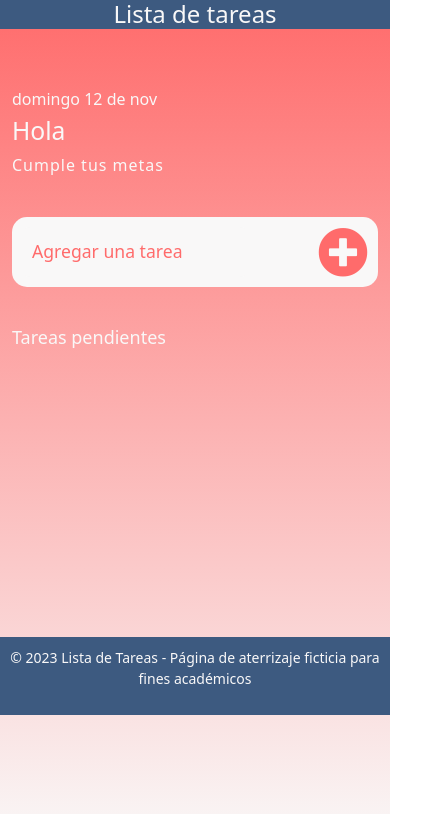
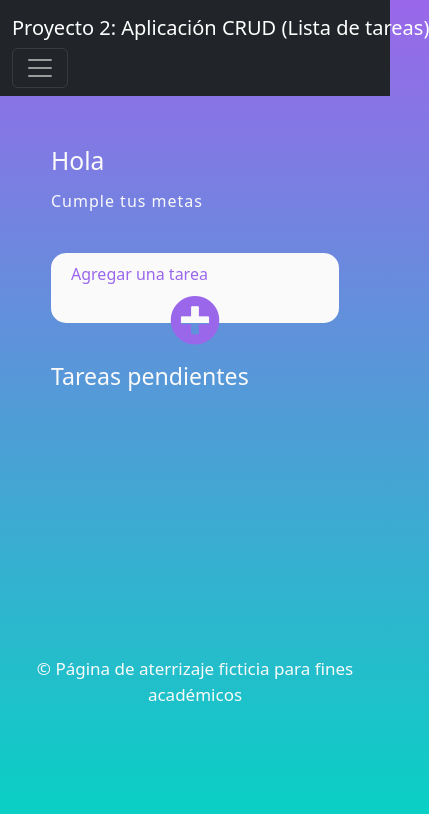
Before and after one commit to Janispamela/Proyecto-2-CRUD, a plain HTML site: page index.html in a window 390 px wide. Shown: the whole page, 429 px wide, since content can reach past the window. Drawn offline with nearby package versions, Linux system fonts and the light colour scheme.

Commit message:
Quinto commit

```diff
--- a/CSS/style.css
+++ b/CSS/style.css
@@ -1,48 +1,3 @@
-/* Responsivo */
-@media screen and (max-width: 600px) {
-    body {
-        font-size: 14px;
-    }
-
-    header h1 {
-        font-size: 20px;
-    }
-
-    #fecha {
-        padding: 20px 15px 5px 0;
-    }
-
-    .agregar-tarea {
-        height: 100px;
-        margin: 20px 0;
-    }
-
-    .agregar-tarea i {
-        font-size: 40px;
-    }
-
-    .agregar-tarea input {
-        font-size: 1rem;
-    }
-
-    .seccion-tarea h3 {
-        font-size: 18px;
-    }
-
-    .seccion-tarea li {
-        padding: 10px;
-    }
-
-    .seccion-tarea i {
-        font-size: 16px;
-    }
-
-    .seccion-tarea ul p {
-        font-size: 1rem;
-    }
-}
-
-/* Estilos Generales */
 * {
     box-sizing: border-box;
     padding: 0;
@@ -50,43 +5,35 @@
 }
 
 :root {
-    --white: #F9F8F8;
-    --pink: #FF6B6B;
-    --teal: #00A79D;
-    --indigo: #3D5A80;
-    --yellow: #FFD700;
+   --white: #fafafb;
+   --purple:#9a67ea;
+   --blue-light:#04d4c3;
+   --blue-dark:#2a73c2;
+   --green: #2c7b90;
+
 }
 
 body {
-    background: linear-gradient(to bottom, var(--pink), var(--white));
+    background: linear-gradient(to bottom,var(--purple),var(--blue-light));
     height: 100vh;
     font-family: 'Prompt', sans-serif;
 }
 
 .container {
-    max-width: 100%;
-    width: 400px;
-    height: 600px;
+    max-width: 80%;
+    width: 350px;
+    height: 550px;
     margin: 0 auto;
-    padding: 0 30px;
 }
 
-/* Estilos de Header */
-header {
 
-    background-color: var(--indigo);
-    color: var(--white);
-    padding: 0px 0;
-    text-align: center;
-}
+/*PERFIL*/
 
-header h1 {
-    font-size: 24px;
-}
 
-/* Estilos de Perfil */
+
 .perfil h2 {
     color: var(--white);
+    padding: 50px 0 5px 0px;
 }
 
 .perfil span {
@@ -94,32 +41,24 @@ header h1 {
     letter-spacing: 1px;
 }
 
-#fecha {
+#fechanv a {
     color: var(--white);
-    padding: 50px 15px 5px 0px;
 }
 
-/* Estilos de Agregar Tarea */
+
+
+
+/*AGREGAR TAREA*/
+
 .agregar-tarea {
-    background-color: var(--white);
-    width: 100%;
+    background-color: var(--white) ;
+    border-radius: 15px;
     height: 70px;
-    border-radius: 15px;
-    padding: 10px 10px;
     display: flex;
     align-items: center;
-    gap: 70px;
+    gap: 20px;
+    padding: 10px;
     margin: 40px 0;
-}
-
-.agregar-tarea i {
-    font-size: 50px;
-    color: var(--pink);
-}
-
-.agregar-tarea i:hover {
-    transform: scale(1.1);
-    cursor: pointer;
 }
 
 .agregar-tarea input {
@@ -129,46 +68,61 @@ header h1 {
     border: none;
     background-color: var(--white);
     padding-left: 10px;
+
+}
+.agregar-tarea input::placeholder {
+   font-size: 1rem;
+   color: var(--purple);
 }
 
-.agregar-tarea input::placeholder {
-    font-size: 1.1rem;
-    color: var(--pink);
+.agregar-tarea i{
+    font-size: 50px;
+    color: var(--purple);
+
+}
+.agregar-tarea i:hover {
+    transform: scale(1.1);
+    cursor: pointer;
 }
 
-/* Estilos de Sección de Tarea */
+
+
+/*SECCION DE TAREA */
+
 .seccion-tarea h3 {
+    color: var(--white);
     margin-bottom: 20px;
-    color: var(--white);
 }
 
 .seccion-tarea li {
     display: flex;
     align-items: center;
     justify-content: space-between;
-    background: linear-gradient(to bottom, var(--white), var(--yellow));
+    background: linear-gradient(to bottom,var(--blue-dark),var(--green));
     border-radius: 15px;
+    padding: 10px;
     color: var(--white);
-    padding: 10px;
     margin: 5px 0;
+
+}
+.seccion-tarea i {
+    font-size: 25px;
 }
 
-.seccion-tarea i {
-    font-size: 20px;
+.seccion-tarea > ul p {
+    font-size: 1.2rem;
+
 }
 
+
 .seccion-tarea i:hover {
-    color: var(--teal);
+    color: var(--blue-light);
     cursor: pointer;
 }
 
-.seccion-tarea ul p {
-    font-size: 1.2rem;
-}
-
-.line-through {
+.line-through{
     text-decoration: line-through;
-    color: var(--teal);
+    color : var(--blue-light);
 }
 
 /* Estilos de Footer */
@@ -180,5 +134,26 @@ footer {
 }
 
 footer p {
-    font-size: 14px;
+    font-size: 17px;
 }
+
+@media screen and (max-width: 480px) {
+    .container {
+        width: 100%;
+        padding: 0 10px;
+    }
+
+    .agregar-tarea {
+        flex-direction: column;
+        gap: 10px;
+    }
+
+    .seccion-tarea li {
+        flex-direction: column;
+        gap: 5px;
+    }
+
+    footer {
+        font-size: 12px;
+    }
+}
--- a/JS/script.js
+++ b/JS/script.js
@@ -13,7 +13,7 @@ let id
 //Actualizar fecha
 
 const FECHA = new Date ()
-fecha.innerHTML = FECHA.toLocaleDateString('es-MX',{weekday: 'long', month: 'short', day:'numeric'})
+fechanv.innerHTML = FECHA.toLocaleDateString('es-MX',{weekday: 'long', month: 'short', day:'numeric'})
 
 
 
--- a/index.html
+++ b/index.html
@@ -13,13 +13,28 @@
 </head>
 <body>
     <header>
-            <h1>Lista de tareas</h1>
-    <script src="https://cdn.jsdelivr.net/npm/bootstrap@5.3.2/dist/js/bootstrap.bundle.min.js" integrity="sha384-C6RzsynM9kWDrMNeT87bh95OGNyZPhcTNXj1NW7RuBCsyN/o0jlpcV8Qyq46cDfL" crossorigin="anonymous"></script>
-     </header>
+    <nav class="navbar navbar-expand-lg navbar-dark bg-dark">
+        <div class="container-fluid">
+          <a class="navbar-brand" href="#">Proyecto 2: Aplicación CRUD (Lista de tareas)</a>
+          <button class="navbar-toggler" type="button" data-bs-toggle="collapse" data-bs-target="#navbarSupportedContent" aria-controls="navbarSupportedContent" aria-expanded="false" aria-label="Toggle navigation">
+            <span class="navbar-toggler-icon"></span>
+          </button>
+          <div class="collapse navbar-collapse" id="navbarSupportedContent">
+            <ul class="navbar-nav ms-auto">
+              <li class="nav-item" id="fechanv">
+                <a class="nav-link active" aria-current="page" href="#">Sábado 28 de Octubre</a>
+              </li>
+
+            </ul>
+
+          </div>
+        </div>
+      </nav>
+
+</header>
 
     <div class="container">
         <section class="perfil">
-            <div id="fecha">Sábado 28 de Octubre</div>
             <h2>Hola</h2>
             <span>Cumple tus metas</span>
         </section>
@@ -49,8 +64,8 @@
     </div>
 
     <footer>
-                <p>&copy; 2023 Lista de Tareas - Página de aterrizaje ficticia para fines académicos</p>
-      </footer>
+                <p>&copy; Página de aterrizaje ficticia para fines académicos</p>
+    </footer>
 
     <script src="./JS/script.js"></script>
 </body>
```
